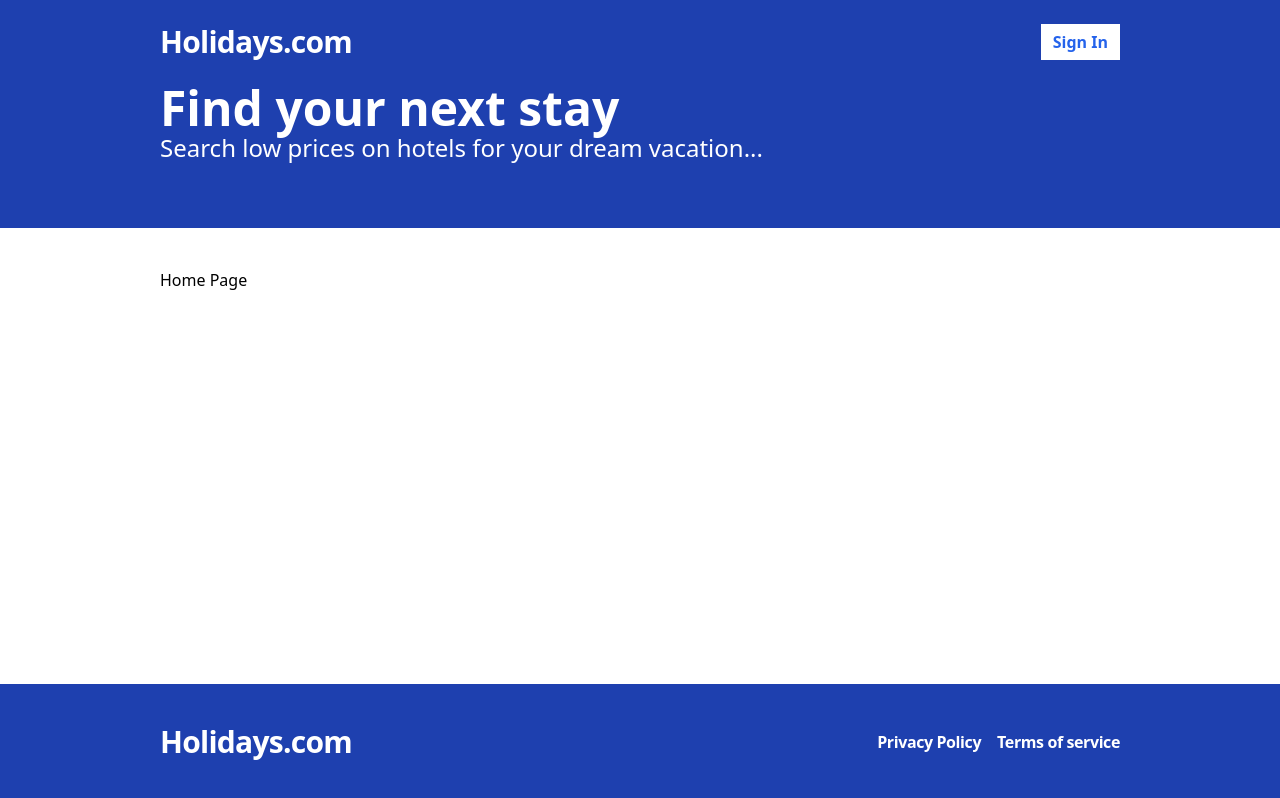
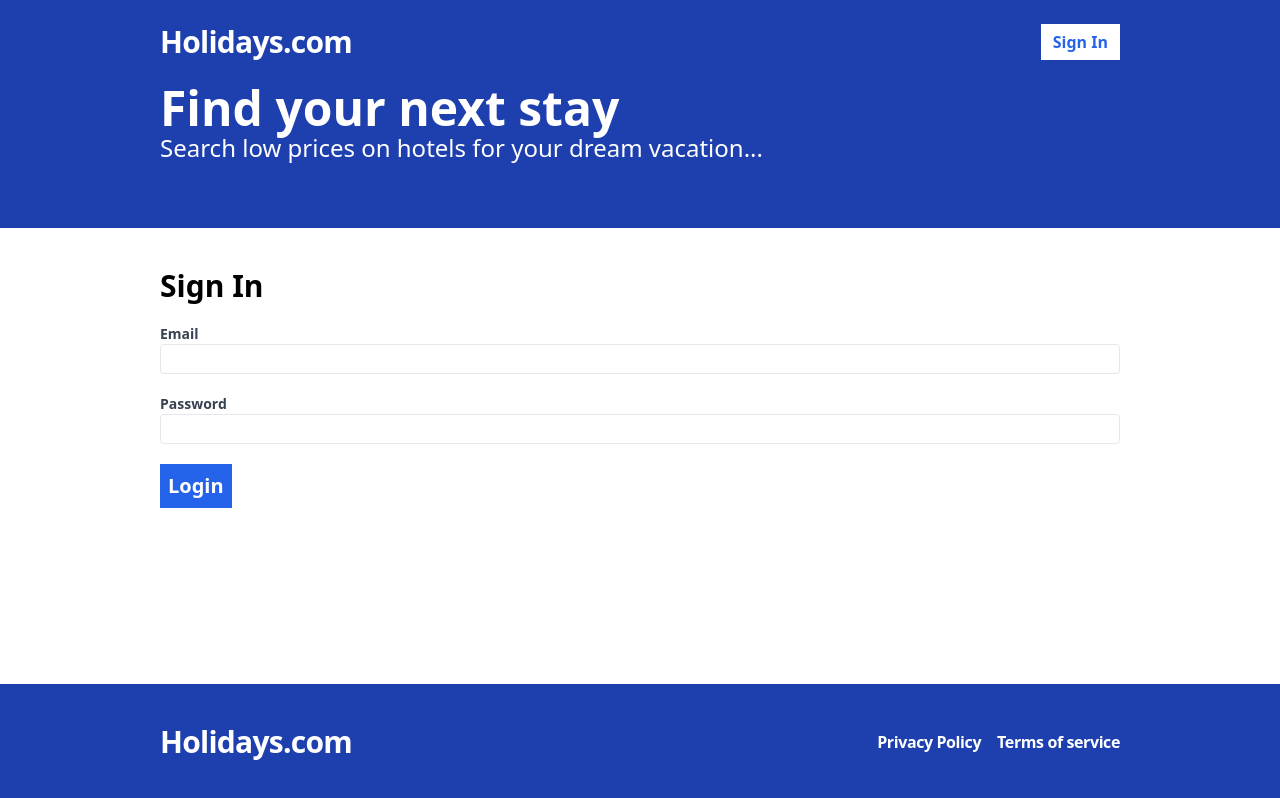
Before and after one commit to eni-fome/Holiday.com, a React (Vite) app in the folder frontend/: page /sign-in in a window 1280 px wide. Before the commit this address led to /. Built offline with nearby package versions, Linux system fonts and the light colour scheme; no server answers.

Commit message:
Sign-in done

```diff
--- a/frontend/src/App.tsx
+++ b/frontend/src/App.tsx
@@ -3,9 +3,10 @@
     Route,
     Routes,
     Navigate,
-} from "react-router-dom";
-import Layout from "./layouts/Layout";
-import Register from "./pages/Register";
+} from 'react-router-dom';
+import Layout from './layouts/Layout';
+import Register from './pages/Register';
+import SignIn from './pages/SignIn';
 
 const App = () => {
     return (
@@ -35,6 +36,14 @@
                         </Layout>
                     }
                 />
+                <Route
+                    path="/sign-in"
+                    element={
+                        <Layout>
+                            <SignIn />
+                        </Layout>
+                    }
+                />
                 <Route path="*" element={<Navigate to="/" />} />
             </Routes>
         </Router>
--- a/frontend/src/api-client.ts
+++ b/frontend/src/api-client.ts
@@ -1,13 +1,14 @@
-import { RegisterFormData } from "./pages/Register";
+import { RegisterFormData } from './pages/Register';
+import { SignInFormData } from './pages/SignIn';
 
-const API_BASE_URL = import.meta.env.VITE_API_BASE_URL || "";
+const API_BASE_URL = import.meta.env.VITE_API_BASE_URL || '';
 
 export const register = async (formData: RegisterFormData) => {
     const response = await fetch(`${API_BASE_URL}/api/users/register`, {
-      method: "POST",
-      credentials: "include",
+        method: 'POST',
+        credentials: 'include',
         headers: {
-        "Content-Type": "application/json",
+            'Content-Type': 'application/json',
         },
         body: JSON.stringify(formData),
     });
@@ -19,13 +20,29 @@
     }
 };
 
+export const signIn = async (formData: SignInFormData) => {
+    const response = await fetch(`${API_BASE_URL}/api/auth/login`, {
+        method: 'POST',
+        credentials: 'include',
+        headers: {
+            'Content-Type': 'application/json',
+        },
+        body: JSON.stringify(formData),
+    });
+    const body = await response.json();
+    if(!response.ok) {
+      throw new Error(body.message);
+    }
+    return body
+};
+
 export const validateToken = async () => {
     const response = await fetch(`${API_BASE_URL}/api/auth/validate-token`, {
-      credentials: "include",
+        credentials: 'include',
     });
 
     if (!response.ok) {
-      throw new Error ("Token invalid")
+        throw new Error('Token invalid');
     }
-    return response.json()
-  }
+    return response.json();
+};
--- /dev/null
+++ b/frontend/src/pages/SignIn.tsx
@@ -0,0 +1,82 @@
+import { useForm } from 'react-hook-form';
+import { useMutation } from 'react-query';
+import * as apiClient from '../api-client';
+import { useAppContext } from '../contexts/AppContext';
+import { useNavigate } from 'react-router-dom';
+
+export type SignInFormData = {
+    email: string;
+    password: string;
+};
+
+const SignIn = () => {
+    const {showToast} = useAppContext()
+    const navigate = useNavigate()
+    const {
+        register,
+        formState: { errors },
+        handleSubmit,
+    } = useForm<SignInFormData>();
+
+    const mutation = useMutation(apiClient.signIn, {
+        onSuccess: async () => {
+           showToast({message: "Sign in Successful", type: "SUCCESS"})
+           navigate("/")
+        },
+        onError: (error: Error) => {
+            showToast({message: error.message, type: "ERROR"})
+        },
+    });
+
+    const onSubmit = handleSubmit((data) => {
+        mutation.mutate(data);
+    });
+
+    return (
+        <form className="flex flex-col gap-5" onSubmit={onSubmit}>
+            <h2 className="text-3xl font-bold">Sign In</h2>
+            <label className="text-gray-700 text-sm font-bold flex-1">
+                Email
+                <input
+                    type="email"
+                    className="border rounded w-full py-1 px-2 font-normal"
+                    {...register('email', {
+                        required: 'This field is required',
+                    })}
+                ></input>
+                {errors.email && (
+                    <span className="text-red-500">{errors.email.message}</span>
+                )}
+            </label>
+            <label className="text-gray-700 text-sm font-bold flex-1">
+                Password
+                <input
+                    type="password"
+                    className="border rounded w-full py-1 px-2 font-normal"
+                    {...register('password', {
+                        required: 'This field is required',
+                        minLength: {
+                            value: 6,
+                            message: 'Password must be at least 6 characters',
+                        },
+                    })}
+                ></input>
+                {errors.password && (
+                    <span className="text-red-500">
+                        {errors.password.message}
+                    </span>
+                )}
+            </label>
+            <span>
+                <button
+                    type="submit"
+                    className="bg-blue-600 text-white p-2 font-bold hover:bg-blue-500 text-xl"
+                >
+                    Login
+                </button>
+            </span>
+        </form>
+    );
+};
+
+export default SignIn;
```
Lines whose indentation alone changed are shown as unchanged.
